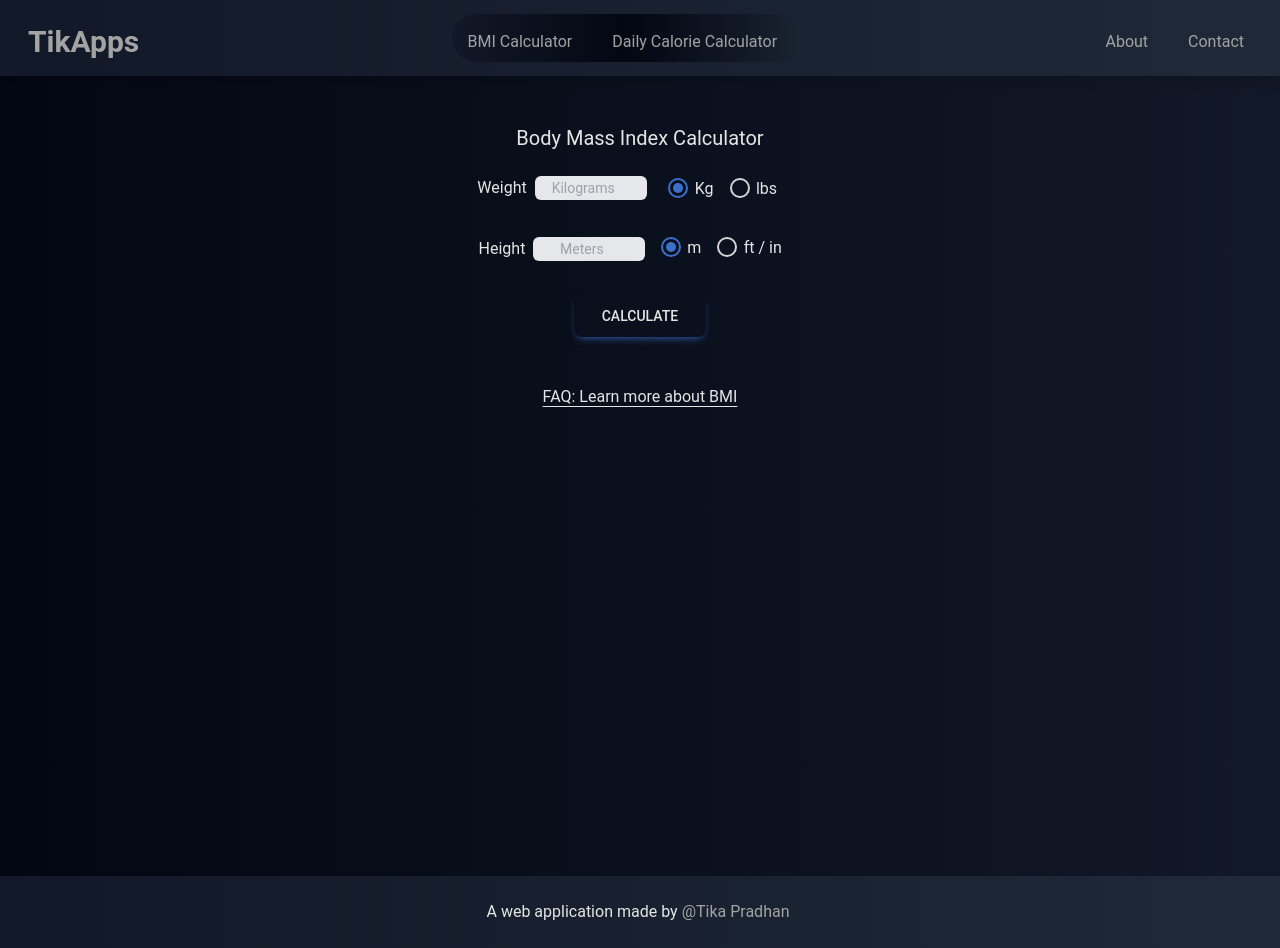
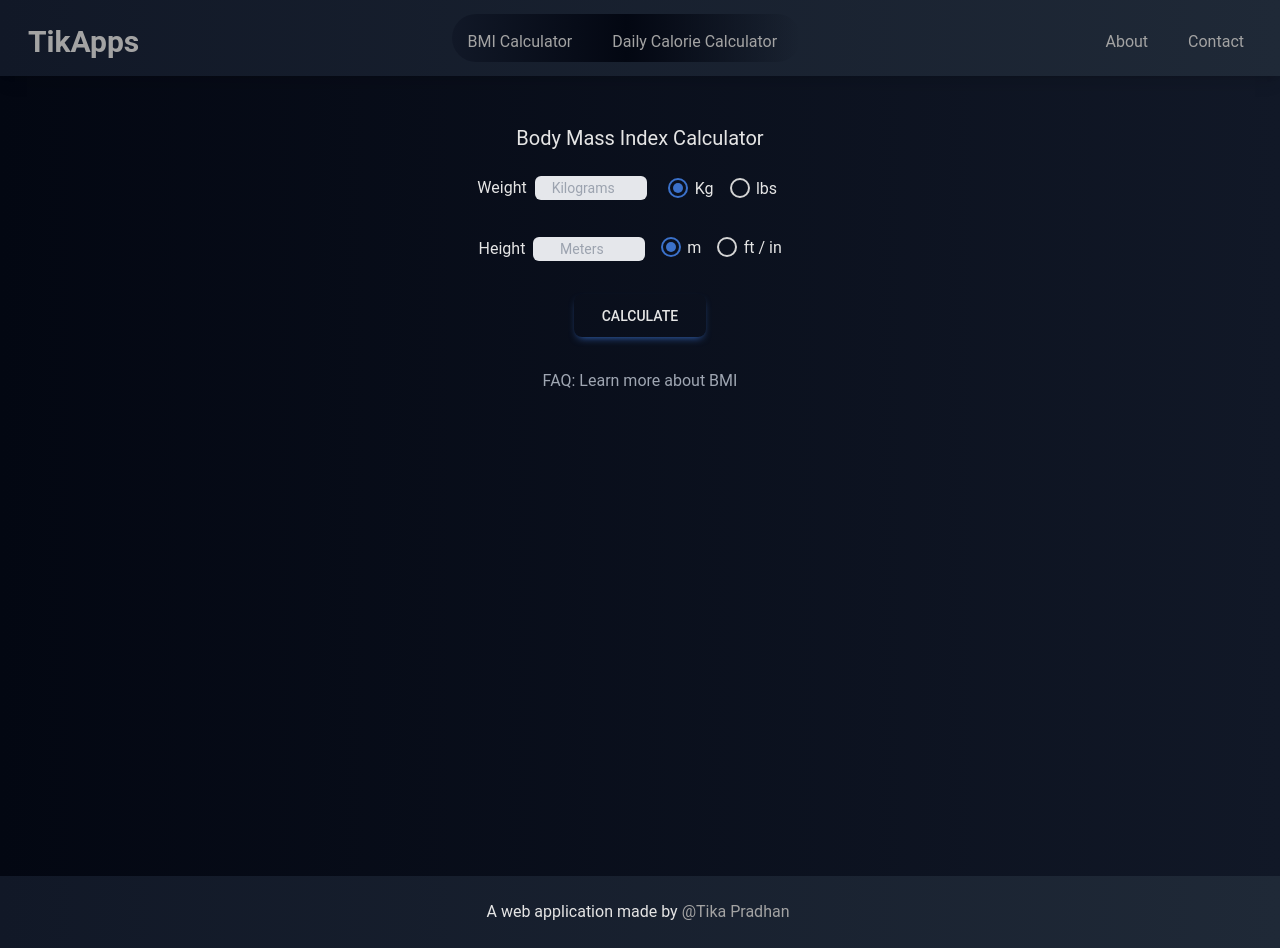
Before and after one commit to tikap/TikApps, a Next.js app: page /bmi in a window 1280 px wide. Built offline with nearby package versions, Linux system fonts and the light colour scheme; what tw-elements would draw is missing.

Commit message:
Use tw element link component instead of self made

```diff
--- a/app/bmi/bmi.js
+++ b/app/bmi/bmi.js
@@ -285,8 +285,8 @@ export default function Bmi() {
       </div>
 
       <Link
-        className="block underline underline-offset-4 mt-8"
         href="./about#BodyMassIndexCalculator"
+        className="block mt-4 text-secondary transition duration-150 ease-in-out hover:text-secondary-600 focus:text-secondary-600 active:text-secondary-700"
       >
         FAQ: Learn more about BMI
       </Link>
```
